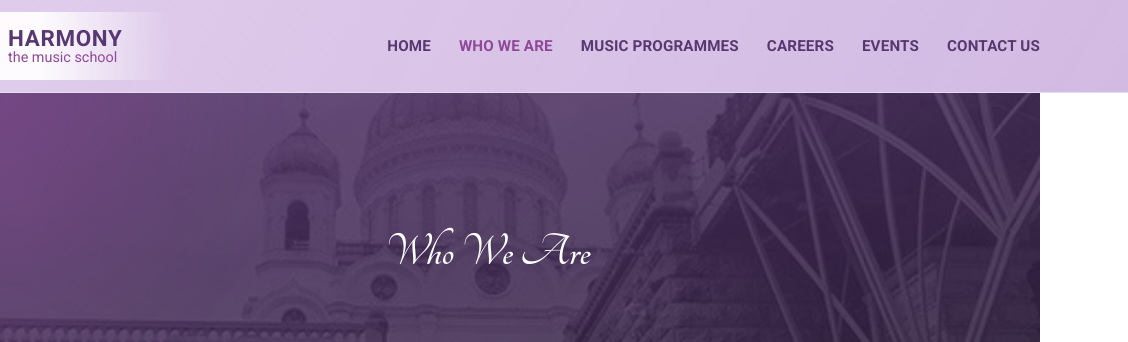
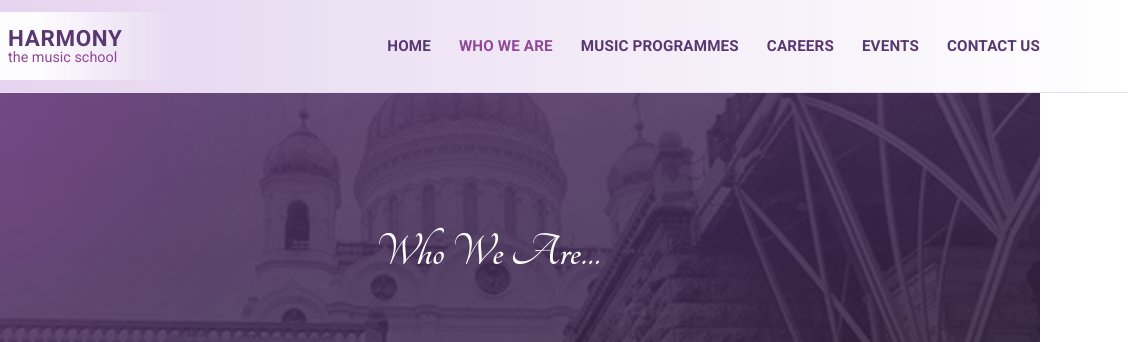
Before and after one commit to comp4020-agentic-coding-studio/comp4020-crit2-p-venkatram, a website built with Vite: page who-we-are.html in a window 1280 px wide. Shown: the top 342 px of the page, 152-1280 px from the left. Built offline with nearby package versions, Linux system fonts and the light colour scheme.

Commit message:
Polish Who We Are copy and re-tune nav bar gradient
Add an ellipsis to the "Who We Are" eyebrow, retitle the bio link to
"Meet the rest of the team", and iterate the nav bar treatment to a
left-to-right lavender-to-white gradient with no underline on the
current-page link, keeping it cohesive with the rest of the palette.

Co-Authored-By: Claude Sonnet 5 <noreply@anthropic.com>

```diff
--- a/styles.css
+++ b/styles.css
@@ -92,7 +92,7 @@ img {
   position: sticky;
   top: 0;
   z-index: 10;
-  background: linear-gradient(120deg, rgb(224 204 236 / 96%), rgb(206 180 224 / 92%));
+  background: linear-gradient(90deg, rgb(224 204 236 / 96%) 0%, rgb(255 255 255 / 97%) 100%);
   backdrop-filter: blur(0.5rem);
   border-bottom: 1px solid var(--line);
 }
--- a/who-we-are.html
+++ b/who-we-are.html
@@ -53,7 +53,7 @@
     <main>
       <section class="hero" style="--hero-photo: url('./images/banners/who-we-are.webp')">
         <div class="hero-inner">
-          <p class="eyebrow">Who We Are</p>
+          <p class="eyebrow">Who We Are&hellip;</p>
           <h1>Every great dream begins with a dreamer</h1>
           <p class="lede">
             Founded in August 2008 by Ms. Sandra Oberoi, Harmony began with a
@@ -132,7 +132,7 @@
               </p>
               <p>
                 <a href="https://www.harmony-themusicschool.com/team-1"
-                  >Meet the team &rarr;</a
+                  >Meet the rest of the team &rarr;</a
                 >
               </p>
             </div>
```
